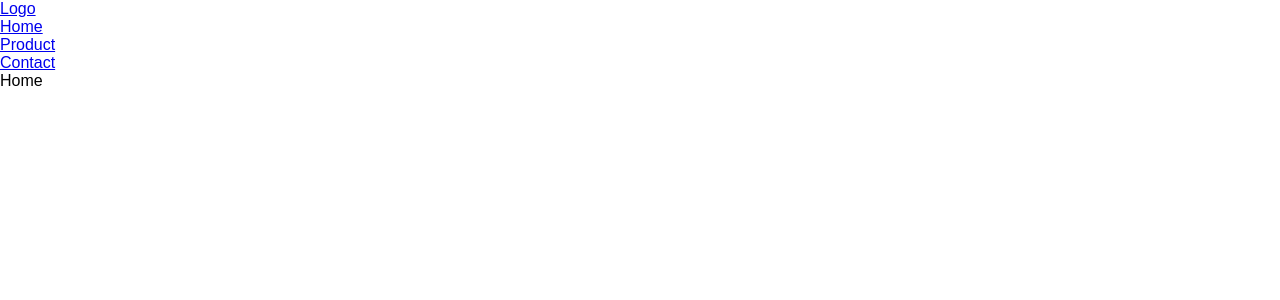
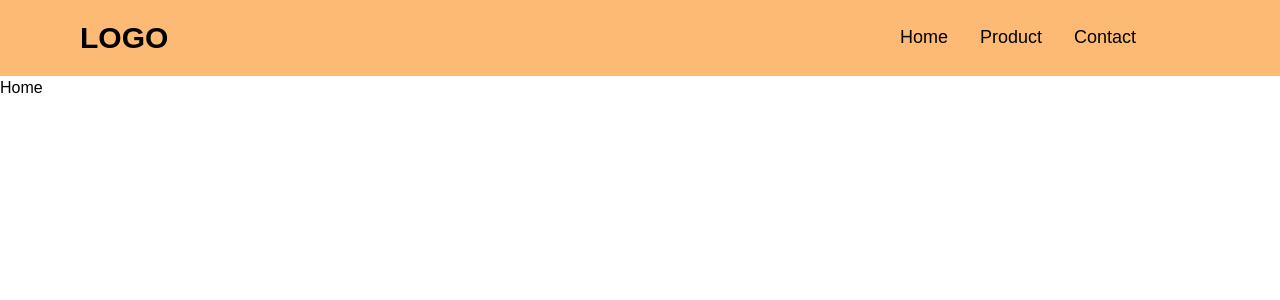
Before and after one commit to chalund/javascript-frameworks-ca, a React (Create React App) app: page / in a window 1280 px wide. Shown: the top 300 px of the page. Built offline with nearby package versions, Linux system fonts and the light colour scheme.

Commit message:
install tailwind, react-icon & adds nav

```diff
--- a/package.json
+++ b/package.json
@@ -8,6 +8,7 @@
     "@testing-library/user-event": "^13.5.0",
     "react": "^18.2.0",
     "react-dom": "^18.2.0",
+    "react-icons": "^5.0.1",
     "react-router-dom": "^6.22.2",
     "react-scripts": "5.0.1",
     "web-vitals": "^2.1.4"
@@ -35,5 +36,8 @@
       "last 1 firefox version",
       "last 1 safari version"
     ]
+  },
+  "devDependencies": {
+    "tailwindcss": "^3.4.1"
   }
 }
--- a/src/App.js
+++ b/src/App.js
@@ -1,12 +1,12 @@
 import { Route, Routes} from "react-router-dom";
-import { Navbar } from "./Components/Navbar";
+import { Nav } from "./Components/Nav";
 import { Home, Product, Contact } from "./Pages";
 
 
 function App() {
   return (
     <div className="App">
-      <Navbar />
+      <Nav />
       <Routes>
         <Route path="/" element={<Home />} />
         <Route path="/product" element={<Product />} />
--- /dev/null
+++ b/src/Components/Layout/Header/index.jsx
@@ -0,0 +1,14 @@
+import { Nav } from "../../Nav"
+import { Logo } from "../Logo"
+
+
+export const Header = () => {
+  return (
+   <div className="bg-orange-300 sticky top-0 flex-wr z-[1] mx-auto flex w-full flex-wrap items-center justify-between  p-[2em] uppercase backdrop-blur-[100px]">
+        <Logo />
+        <Nav />
+   </div>
+
+
+  )
+}
--- /dev/null
+++ b/src/Components/Nav/index.jsx
@@ -0,0 +1,61 @@
+import { Link } from "react-router-dom"
+import { useState } from "react"
+import { LuMenu } from "react-icons/lu";
+import { IoCloseOutline } from "react-icons/io5";
+
+export const Nav = () => {
+    const [click, setClick] = useState(false)
+
+    const handleClick = () => setClick(!click)
+
+
+    const content = <>
+    <div className="lg:hidden block absolute top-16 w-full left-0 right-0 bg-orange-300 transition">
+      <ul className="text-center text-xl p-20 ">
+            <li className="my-4 -y-4 border-b border border-orange-500 hover:bg-orange-300 hover:rounded">
+                <Link to="/">Home</Link>
+            </li>
+            <li className="my-4 -y-4 border-b border border-orange-500 hover:bg-orange-300 hover:rounded">
+                <Link to="/product">Product</Link>
+            </li>
+            <li className="my-4 -y-4 border-b border border-orange-500 hover:bg-orange-300 hover:rounded">
+                <Link to="/contact">Contact</Link>
+            </li>
+        </ul>
+    </div>
+    </>
+
+
+  return (
+    <nav>
+        <div className="bg-orange-300 h-10vh flex justify-between z-50 lg:py-5 px-20 py-4">
+            <div className="flex items-center flex-1">
+                <span className="text-3xl font-bold"> LOGO</span>
+            </div>
+            <div className="lg:flex md:flex lg: flex-1 items-center justify-end font-normal hidden">
+                <div className="flex-10">
+                <ul className="flex gap-8 mr-16 text-[18px]">
+                    <li className="hover:text-fuchsia-700 transition border-b-2 border-orange-300 hover:border-fuchsia-700 cursor-pointer">
+                        <Link to="/">Home</Link>
+                    </li>
+                    <li  className="hover:text-fuchsia-700 transition border-b-2 border-orange-300 hover:border-fuchsia-700 cursor-pointer">
+                        <Link to="/product">Product</Link>
+                    </li>
+                    <li  className="hover:text-fuchsia-700 transition border-b-2 border-orange-300 hover:border-fuchsia-700 cursor-pointer">
+                        <Link to="/contact">Contact</Link>
+                    </li>
+                </ul>
+                </div>
+                <div>
+                    {click && content}
+                </div>
+                    <button className="block sm:hidden transtion" onClick={handleClick}>
+                        {click ? <IoCloseOutline/> : <LuMenu/> }
+                    </button>
+
+            </div>
+        </div>
+
+    </nav>
+  )
+}
--- a/src/Components/Navbar/index.jsx
+++ /dev/null
@@ -1,20 +0,0 @@
-import { Link } from "react-router-dom"
-
-export const Navbar = () => {
-  return (
-    <nav>
-        <Link to="/">Logo</Link>
-        <ul>
-            <li>
-                <Link to="/">Home</Link>
-            </li>
-            <li>
-                <Link to="/product">Product</Link>
-            </li>
-            <li>
-                <Link to="/contact">Contact</Link>
-            </li>
-        </ul>
-    </nav>
-  )
-}
--- a/src/index.css
+++ b/src/index.css
@@ -1,3 +1,7 @@
+@tailwind base;
+@tailwind components;
+@tailwind utilities;
+
 * {
   box-sizing: border-box;
   margin: 0;
--- /dev/null
+++ b/tailwind.config.js
@@ -0,0 +1,10 @@
+/** @type {import('tailwindcss').Config} */
+module.exports = {
+  content: [
+    "./src/**/*.{js,jsx,ts,tsx}",
+  ],
+  theme: {
+    extend: {},
+  },
+  plugins: [],
+}
```
Also changed, not shown: 1 other file (tests, documents, lock files or other folders).
